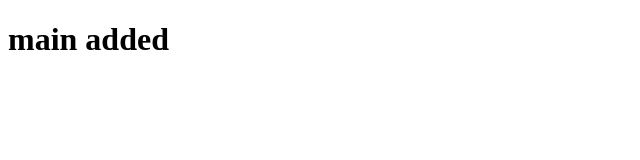
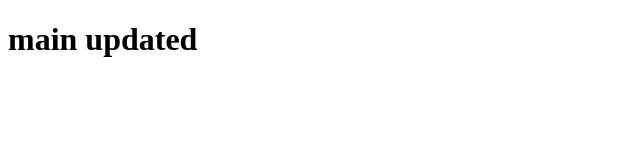
Before and after one commit to SRIHARI-VB/LearnGit, a plain HTML site: page index.html in a window 1280 px wide. Shown: the whole page, without its empty margins (0-640 px from the left). Drawn offline with nearby package versions, Linux system fonts and the light colour scheme.

Commit message:
main updated

```diff
--- a/index.html
+++ b/index.html
@@ -6,7 +6,7 @@
     <title>Document</title>
 </head>
 <body>
-<h1>main added</h1>
+<h1>main updated</h1>
 <!-- branch 1 -->
 <script src="https://ajax.googleapis.com/ajax/libs/jquery/3.5.1/jquery.min.js"></script>
 </html>
```
